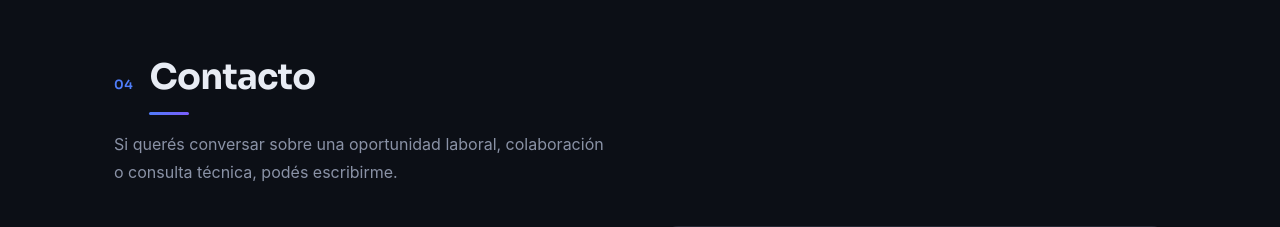
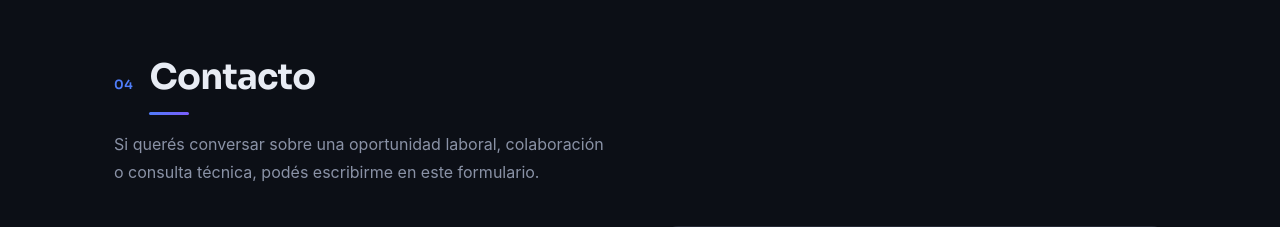
Before and after one commit to gastontecheradev/portfolio, a React (Create React App) app: page / in a window 1280 px wide. Shown: the part 2797-3024 px from the top of the page. Built offline with nearby package versions, Linux system fonts and the light colour scheme; no server answers; a web font is replaced by a local one.

Commit message:
Update translations.js

```diff
--- a/src/i18n/translations.js
+++ b/src/i18n/translations.js
@@ -72,7 +72,7 @@ const translations = {
     contact: {
       number: '04',
       title: 'Contacto',
-      intro: 'Si querés conversar sobre una oportunidad laboral, colaboración o consulta técnica, podés escribirme.',
+      intro: 'Si querés conversar sobre una oportunidad laboral, colaboración o consulta técnica, podés escribirme en este formulario.',
       form: {
         name: 'Nombre',
         namePlaceholder: 'Tu nombre',
@@ -164,7 +164,7 @@ const translations = {
     contact: {
       number: '04',
       title: 'Contact',
-      intro: "If you'd like to talk about a job opportunity, collaboration, or technical inquiry, feel free to reach out.",
+      intro: "If you'd like to talk about a job opportunity, collaboration, or technical inquiry, you can write to me through this form.",
       form: {
         name: 'Name',
         namePlaceholder: 'Your name',
```
